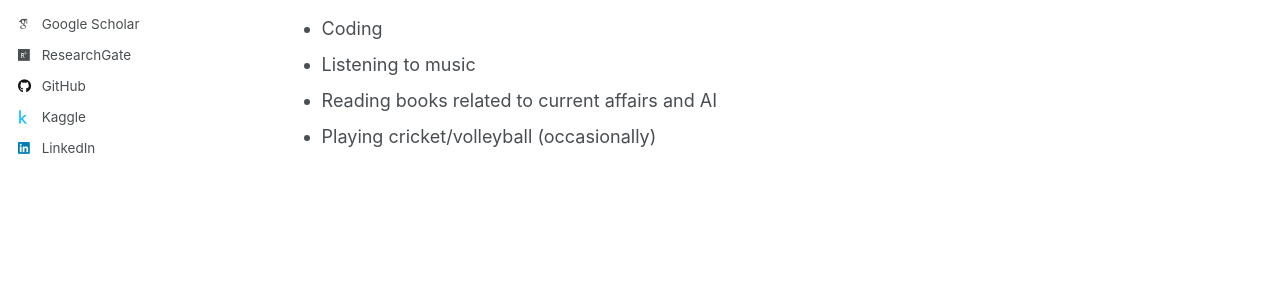
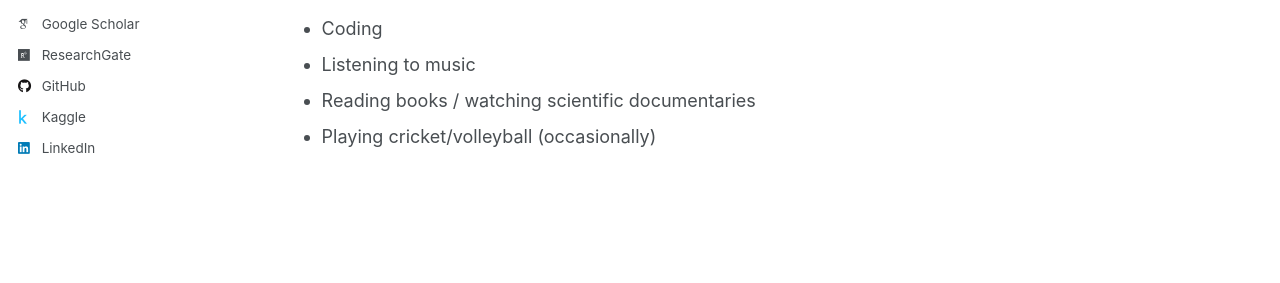
Before and after one commit to MuhammadFaizan99/MuhammadFaizan99.github.io, a Jekyll site: the page built from _pages/more.md, in a window 1280 px wide and 965 px high. Shown: the part 471-754 px from the top of the window. Built offline with Jekyll 4.4.1, drawn with Linux system fonts in a browser that asks for light colours; some web fonts are replaced; a script that is not in the unit is left out.

Commit message:
Update more.md

```diff
--- a/_pages/more.md
+++ b/_pages/more.md
@@ -21,5 +21,5 @@ redirect_from:
 
 - Coding
 - Listening to music
-- Reading books related to current affairs and AI
+- Reading books / watching scientific documentaries
 - Playing cricket/volleyball (occasionally)
```
